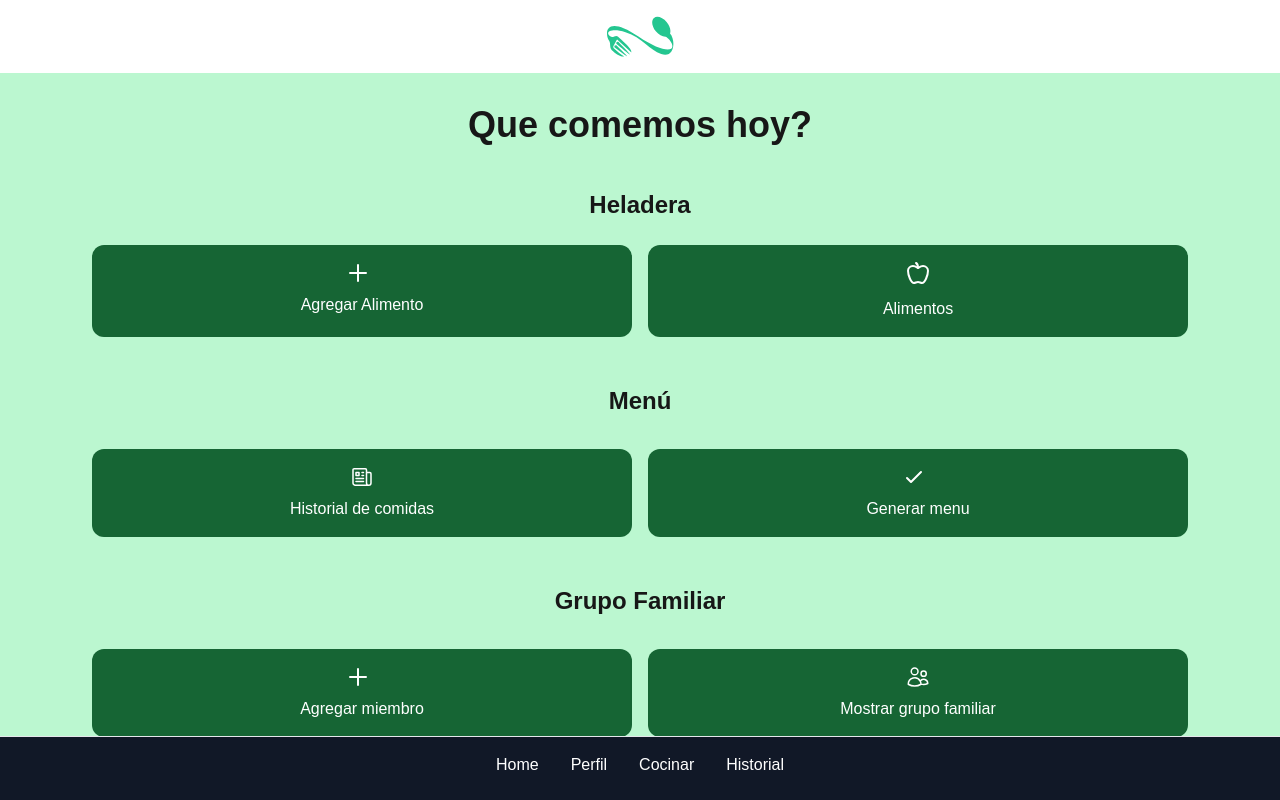
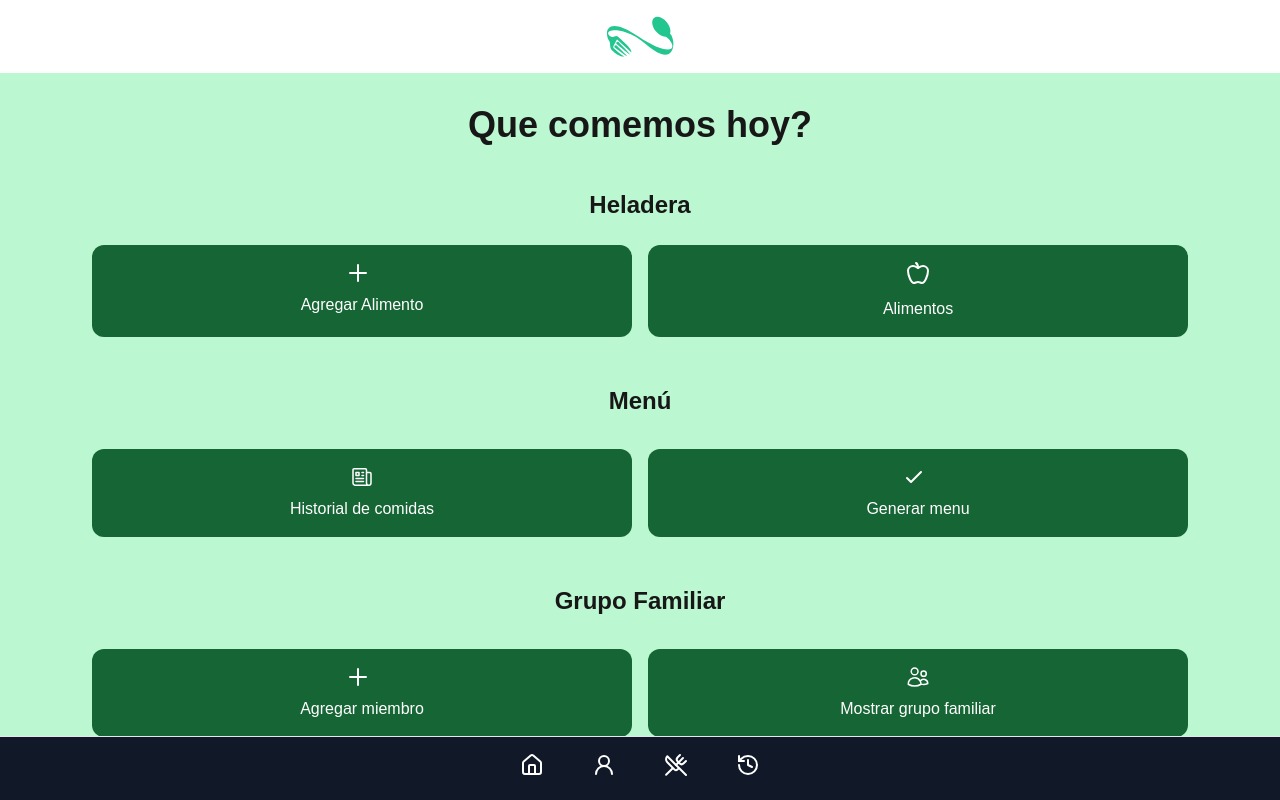
Before and after one commit to solisjoaquin/app-food, a Next.js app: page / in a window 1280 px wide. Built offline with nearby package versions, Linux system fonts and the light colour scheme.

Commit message:
add icons

```diff
--- a/app/history/page.jsx
+++ b/app/history/page.jsx
@@ -38,6 +38,12 @@ export default function History() {
     fetchrecipes();
   }, []);
 
+  const saltoDeLinea = (text) => {
+    // si detecta un punto lo reemplaza por un punto y un salto de linea
+    return text.replace(/\./g, '.\n');
+
+  }
+
   if (recipes.length === 0) {
     return <div>Cargando...</div>;
   }
@@ -50,7 +56,7 @@ export default function History() {
           <li key={index} className="bg-white p-4 rounded shadow-lg">
             <h2 className="text-xl font-seminbold mb-2">{receta.titulo}</h2>
             <div>
-              {receta.descripcion}
+              {saltoDeLinea(receta.descripcion)}
             </div>
 
             </li>
--- a/app/layout.js
+++ b/app/layout.js
@@ -37,11 +37,18 @@ export default function RootLayout({ children }) {
         <footer className="fixed bottom-0 left-0 z-50 w-full h-16 bg-gray-900 text-white border-t border-gray-200">
           <div className="max-w-6xl mx-auto px-4">
             <div className="flex justify-center">
-              <div className="flex justify-around gap-4">
-                <Link href="/" className="py-4 px-2">Home</Link>
-                <Link href="/family-members" className="py-4 px-2">Perfil</Link>
-                <Link href="/generate-food" className="py-4 px-2">Cocinar</Link>
-                <Link href="/history" className="py-4 px-2">Historial</Link>
+              <div className="flex justify-around gap-8">
+                <Link href="/" className="py-4 px-2">
+                <svg xmlns="http://www.w3.org/2000/svg" width="24" height="24" viewBox="0 0 24 24" fill="none" stroke="currentColor" stroke-width="2" stroke-linecap="round" stroke-linejoin="round" class="lucide lucide-house"><path d="M15 21v-8a1 1 0 0 0-1-1h-4a1 1 0 0 0-1 1v8"/><path d="M3 10a2 2 0 0 1 .709-1.528l7-5.999a2 2 0 0 1 2.582 0l7 5.999A2 2 0 0 1 21 10v9a2 2 0 0 1-2 2H5a2 2 0 0 1-2-2z"/></svg>
+                </Link>
+                <Link href="/family-members" className="py-4 px-2">
+                <svg xmlns="http://www.w3.org/2000/svg" width="24" height="24" viewBox="0 0 24 24" fill="none" stroke="currentColor" stroke-width="2" stroke-linecap="round" stroke-linejoin="round" class="lucide lucide-user-round"><circle cx="12" cy="8" r="5"/><path d="M20 21a8 8 0 0 0-16 0"/></svg>
+                </Link>
+                <Link href="/generate-food" className="py-4 px-2">
+                <svg xmlns="http://www.w3.org/2000/svg" width="24" height="24" viewBox="0 0 24 24" fill="none" stroke="currentColor" stroke-width="2" stroke-linecap="round" stroke-linejoin="round" class="lucide lucide-utensils-crossed"><path d="m16 2-2.3 2.3a3 3 0 0 0 0 4.2l1.8 1.8a3 3 0 0 0 4.2 0L22 8"/><path d="M15 15 3.3 3.3a4.2 4.2 0 0 0 0 6l7.3 7.3c.7.7 2 .7 2.8 0L15 15Zm0 0 7 7"/><path d="m2.1 21.8 6.4-6.3"/><path d="m19 5-7 7"/></svg>                </Link>
+                <Link href="/history" className="py-4 px-2">
+                <svg xmlns="http://www.w3.org/2000/svg" width="24" height="24" viewBox="0 0 24 24" fill="none" stroke="currentColor" stroke-width="2" stroke-linecap="round" stroke-linejoin="round" class="lucide lucide-history"><path d="M3 12a9 9 0 1 0 9-9 9.75 9.75 0 0 0-6.74 2.74L3 8"/><path d="M3 3v5h5"/><path d="M12 7v5l4 2"/></svg>
+                </Link>
               </div>
             </div>
           </div>
```
